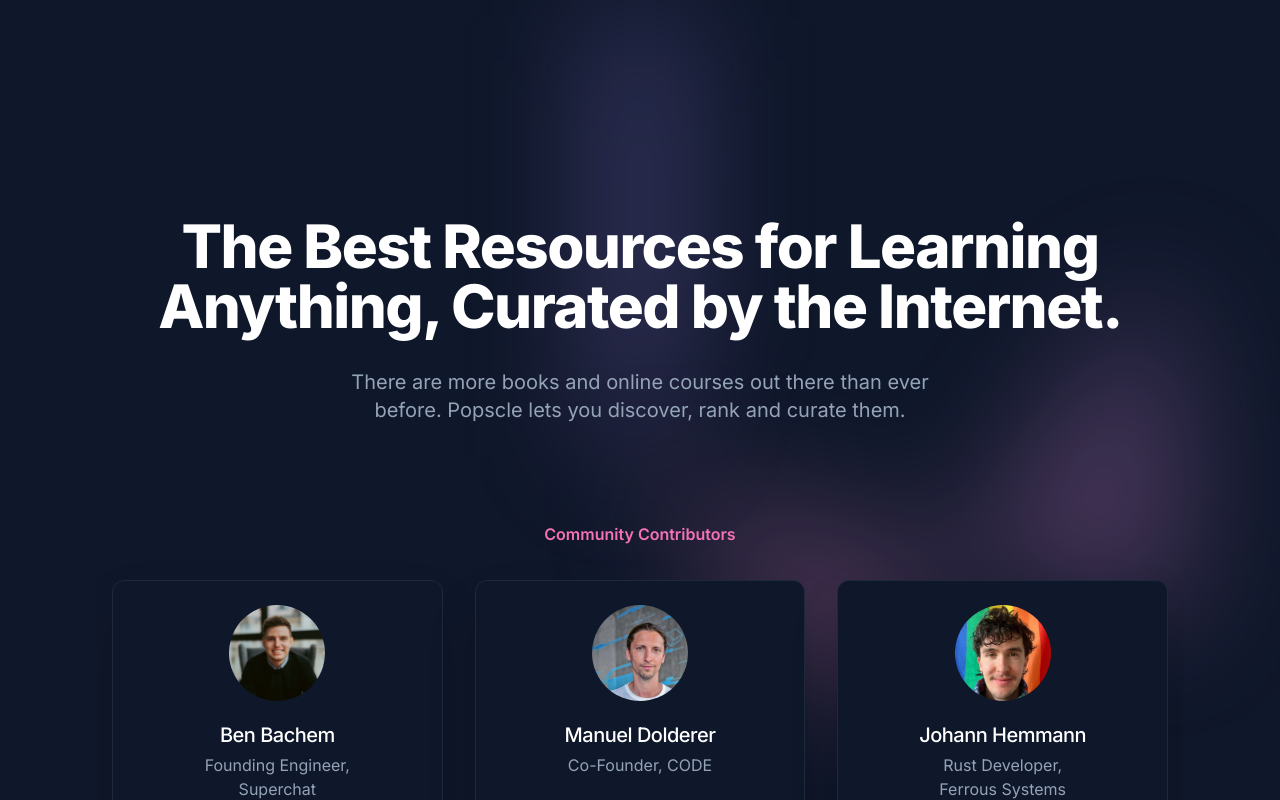
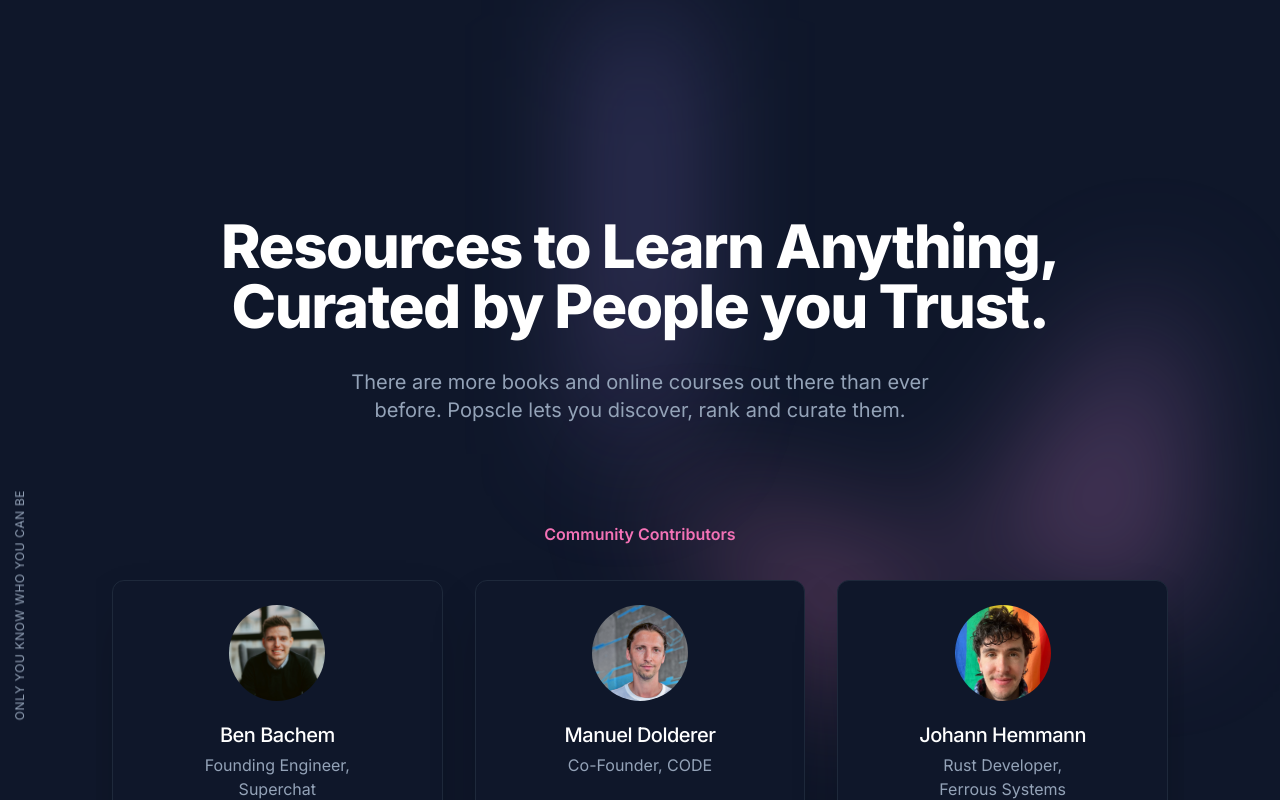
Before and after one commit to adonisote/popscle.com, a Next.js app: page / in a window 1280 px wide. Shown: the top 800 px of the page. Built offline with nearby package versions, Linux system fonts and the light colour scheme; no server answers.

Commit message:
Changed headline copy. Added Malik motto.

```diff
--- a/app/page.tsx
+++ b/app/page.tsx
@@ -1,9 +1,11 @@
 import HeroHeader from '@/components/heroHeader';
+import { Motto } from '@/components/motto';
 import TestimonialCard from '@/components/testimonialCard';
 import Image from 'next/image';
 
 export default function Home() {
   return (
+    <>
       <main className='bg-slate-900 flex min-h-screen flex-col items-center justify-between p-6 md:p-24'>
         <div className='relative isolate px-6 pt-14 lg:px-8'>
           <div
@@ -51,5 +53,7 @@ export default function Home() {
           />
         </section>
       </main>
+      <Motto />
+    </>
   );
 }
--- a/components/heroHeader.tsx
+++ b/components/heroHeader.tsx
@@ -1,5 +1,5 @@
 const content = {
-  title: 'The Best Resources for Learning Anything, Curated by the Internet.',
+  title: 'Resources to Learn Anything, Curated by People you Trust.',
   subtitle:
     'There are more books and online courses out there than ever before. Popscle lets you discover, rank and curate them.',
 };
--- /dev/null
+++ b/components/motto.tsx
@@ -0,0 +1,12 @@
+/**
+ * This component contains my personal motto:
+ * "Only you know who you can be."
+ * It appears vertically and rotated at the bottom of the screen.
+ */
+export function Motto() {
+  return (
+    <p className='uppercase text-xs [writing-mode:vertical-lr] rotate-180 fixed bottom-20 tracking-wider mx-3 hover:text-tertiary text-slate-400 max-sm:hidden transition-all duration-300 cursor-default'>
+      Only you know who you can be
+    </p>
+  );
+}
```
Lines whose indentation alone changed are shown as unchanged.
